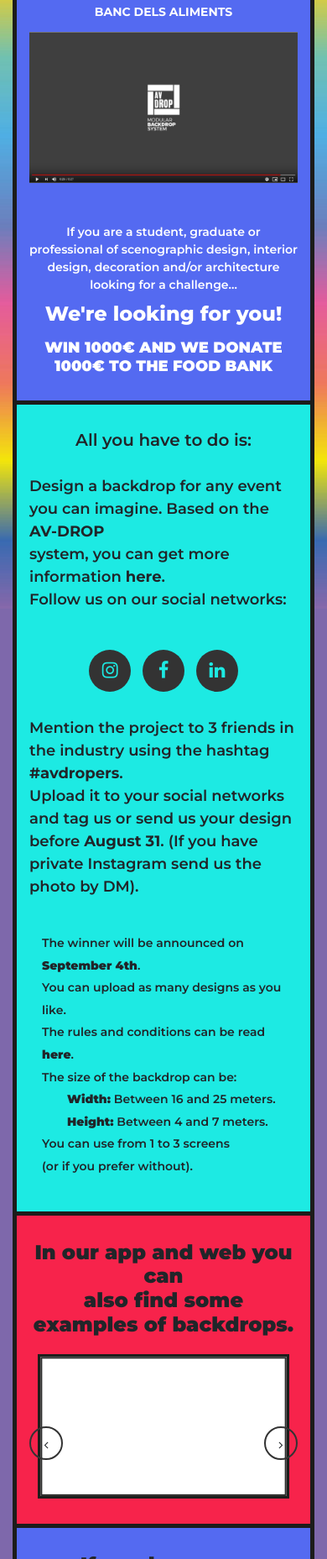
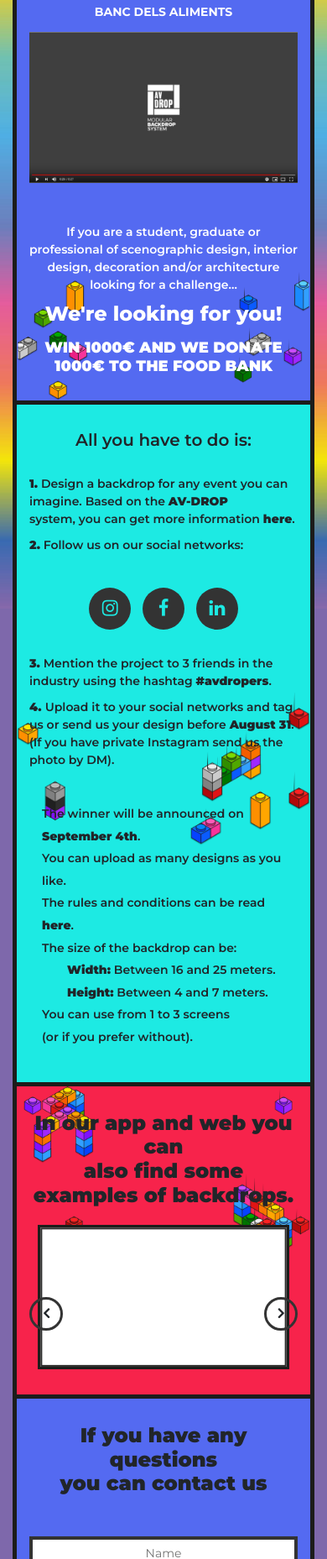
Before and after one commit to saifur703/cahebe-html-template, a plain HTML site: page index.html in a window 390 px wide. Shown: the part 143-2000 px from the top of the page at 84% size. Drawn offline with nearby package versions, Linux system fonts and the light colour scheme.

Commit message:
shape add

```diff
--- a/index.html
+++ b/index.html
@@ -58,7 +58,7 @@
 			</div>
 
 			<div class="row">
-				<div class="col-md-8 offset-md-2">
+				<div class="col-md-6 offset-md-3">
 					<div class="welcome-video">
 						<img src="assets/img/youtube.jpg" alt="">
 					</div>
@@ -66,7 +66,7 @@
 			</div>
 
 			<div class="row mt-5">
-				<div class="col-md-8 offset-md-2 text-center">
+				<div class="col-md-6 offset-md-3 text-center">
 					<div class="welcome-bottom">
 						<p>If you are a student, graduate or professional of scenographic design,
 							interior design, decoration and/or architecture looking for a challenge...</p>
@@ -82,12 +82,11 @@
 			<div class="row">
 				<div class="col-md-8 offset-md-2">
 					<h3>All you have to do is:</h3>
-					<ol>
-						<li>Design a backdrop for any event you can imagine. Based on the <b>AV-DROP</b> <br> system,
-							you can get
-							more information <b>here</b>.</li>
-						<li>Follow us on our social networks: </li>
-					</ol>
+					<p><b>1.</b> Design a backdrop for any event you can imagine. Based on the <b>AV-DROP</b> <br>
+						system,
+						you can get
+						more information <b>here</b>.</p>
+					<p><b>2.</b> Follow us on our social networks:</p>
 
 					<div class="social-links">
 						<a href=""><i class="fa fa-instagram"></i></a>
@@ -95,13 +94,14 @@
 						<a href=""><i class="fa fa-linkedin"></i></a>
 					</div>
 
-					<ol start="3">
-						<li>Mention the project to 3 friends in the industry using
-							the hashtag <b>#avdropers</b>.</li>
-						<li>Upload it to your social networks and tag us or send us
+					<div class="max-width-area">
+						<p><b>3.</b> Mention the project to 3 friends in the industry using
+							the hashtag <b>#avdropers</b>.</p>
+						<p><b>4. </b>Upload it to your social networks and tag us or send us
 							your design before <b>August 31</b>.
-							(If you have private Instagram send us the photo by DM).</li>
-					</ol>
+							(If you have private Instagram send us the photo by DM).</p>
+					</div>
+
 
 					<div class="second-bottom-text">
 						<p>The winner will be announced on <b>September 4th</b>. <br>
@@ -119,7 +119,7 @@
 
 		<div class="third-area border3 section-padding">
 			<div class="row">
-				<div class="col-md-8 offset-md-2">
+				<div class="col-md-4 offset-md-4">
 					<h4>In our app and web you can <br>
 						also find some examples of backdrops.</h4>
 
@@ -144,7 +144,7 @@
 
 		<div class="footer-area section-padding border3">
 			<div class="row">
-				<div class="col-md-8 offset-md-2 text-center">
+				<div class="col-md-4 offset-md-4 text-center">
 					<h4>If you have any questions <br>
 						you can contact us</h4>
 
@@ -153,7 +153,7 @@
 							<p><input type="text" placeholder="Name"></p>
 							<p><input type="email" placeholder="Email"></p>
 							<p><textarea placeholder="Comments"></textarea></p>
-							<p><input type="submit" value="Submit"></p>
+							<p><input type="submit" value="Send"></p>
 						</form>
 					</div>
 				</div>
--- a/responsive.css
+++ b/responsive.css
@@ -100,15 +100,16 @@
 		right: 0;
 	}
 
-	.logo {
-		margin-top: 0;
-	}
 }
 
 
 /*		Mobile Layout: 320px.         */
 
-@media only screen and (max-width: 767px) {}
+@media only screen and (max-width: 767px) {
+	.welcome-area::after {
+		bottom: 0;
+	}
+}
 
 
 
--- a/style.css
+++ b/style.css
@@ -51,10 +51,6 @@
     font-weight: 400;
     text-transform: uppercase;
     font-size: 24px;
-}
-
-.logo {
-    margin-top: 20px;
 }
 
 .middle-title {
@@ -159,10 +155,15 @@
     top: 50%;
     width: 40px;
     height: 40px;
-    border: 2px solid #333;
+    border: 3px solid #333;
     text-align: center;
-    line-height: 40px;
+    line-height: 36px;
     border-radius: 50px;
+}
+
+.feature-slider .owl-nav div i {
+    font-size: 20px;
+    font-weight: 700;
 }
 
 .feature-slider .owl-nav .owl-next {
@@ -187,9 +188,22 @@
     border: 4px solid #333;
 }
 
+
 .form-box textarea {
     min-height: 200px;
     padding: 20px 10px;
+}
+
+.form-box input[type=submit] {
+    width: auto;
+    padding: 8px 30px;
+    font-weight: 700;
+    background-color: #ddd;
+}
+
+.form-box input[type=submit]:hover {
+    background-color: #f7234b;
+    color: #fff;
 }
 
 .height15 {
@@ -199,3 +213,57 @@
 .welcome-video {
     text-align: center;
 }
+
+.max-width-area {
+    max-width: 550px;
+}
+
+
+.welcome-area,
+.second-area,
+.third-area,
+.footer-area {
+    position: relative;
+    z-index: 1;
+}
+
+.welcome-area {
+    z-index: 2;
+}
+
+.welcome-area::after,
+.second-area::after,
+.third-area::after,
+.footer-area::after {
+    position: absolute;
+    left: 0;
+    bottom: -30px;
+    width: 100%;
+    height: 100%;
+    content: "";
+    z-index: -1;
+}
+
+.welcome-area::after {
+    background: url("assets/img/shape1.png") no-repeat scroll center bottom / 100%;
+}
+
+.second-area::after {
+    background: url("assets/img/shape2.png") no-repeat scroll center center / 100%;
+}
+
+
+.third-area::after {
+    background: url("assets/img/shape3.png") no-repeat scroll top center;
+    background-size: contain;
+    bottom: -25%;
+    height: calc(100% + 25%);
+}
+
+.footer-area::after {
+    background: url("assets/img/shape4.png") no-repeat scroll bottom center / 100%;
+}
+
+.footer-area {
+    overflow: hidden;
+}
```
Also changed, not shown: assets/img/logo.png, assets/img/shape1.png (added), assets/img/shape2.png (added), assets/img/shape3.png (added), assets/img/shape4.png (added), assets/img/shape5.png (added).
